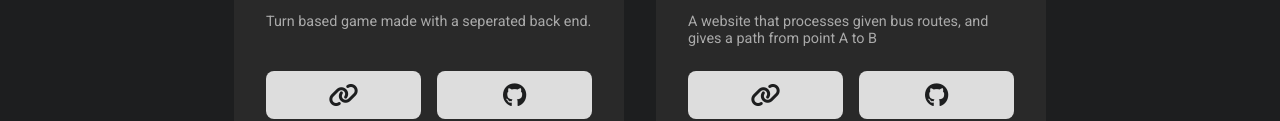
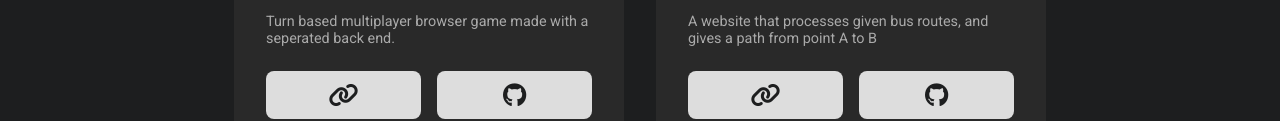
Before and after one commit to WuzzyLV/Portfolio-site, a plain HTML site: page index.html in a window 1280 px wide. Shown: the part 664-785 px from the top of the page. Drawn offline with nearby package versions, Linux system fonts and the light colour scheme.

Commit message:
add info for cc game

```diff
--- a/index.html
+++ b/index.html
@@ -41,13 +41,6 @@
           </div>
         </div>
       </section>
-      <!-- <section id="about-section">
-            <div class="container">
-                <p>While parsuing my vocational education in programming, I've quickly grown my passion for software development.</p>
-                <p>I started my journey with developing server software for a popular video game Minecraft, and since then I've expanded to web development.</p>
-                <p>Recently I've been devoting a lot of time for web development, honing my skills in vanilla HTML, JS, CSS and also trying my hand at backend development with Java Spring Boot and PHP.</p>
-            </div>
-        </section> -->
       <section id="projects">
         <div class="section-title">
           <h2>Things I Worked On</h2>
@@ -69,7 +62,7 @@
                   </div>
                 </div>
                 <div class="p-about">
-                  <p>Turn based game made with a seperated back end.</p>
+                  <p>Turn based multiplayer browser game made with a seperated back end.</p>
                 </div>
                 <div class="project-date mono">2023</div>
               </article>
```
